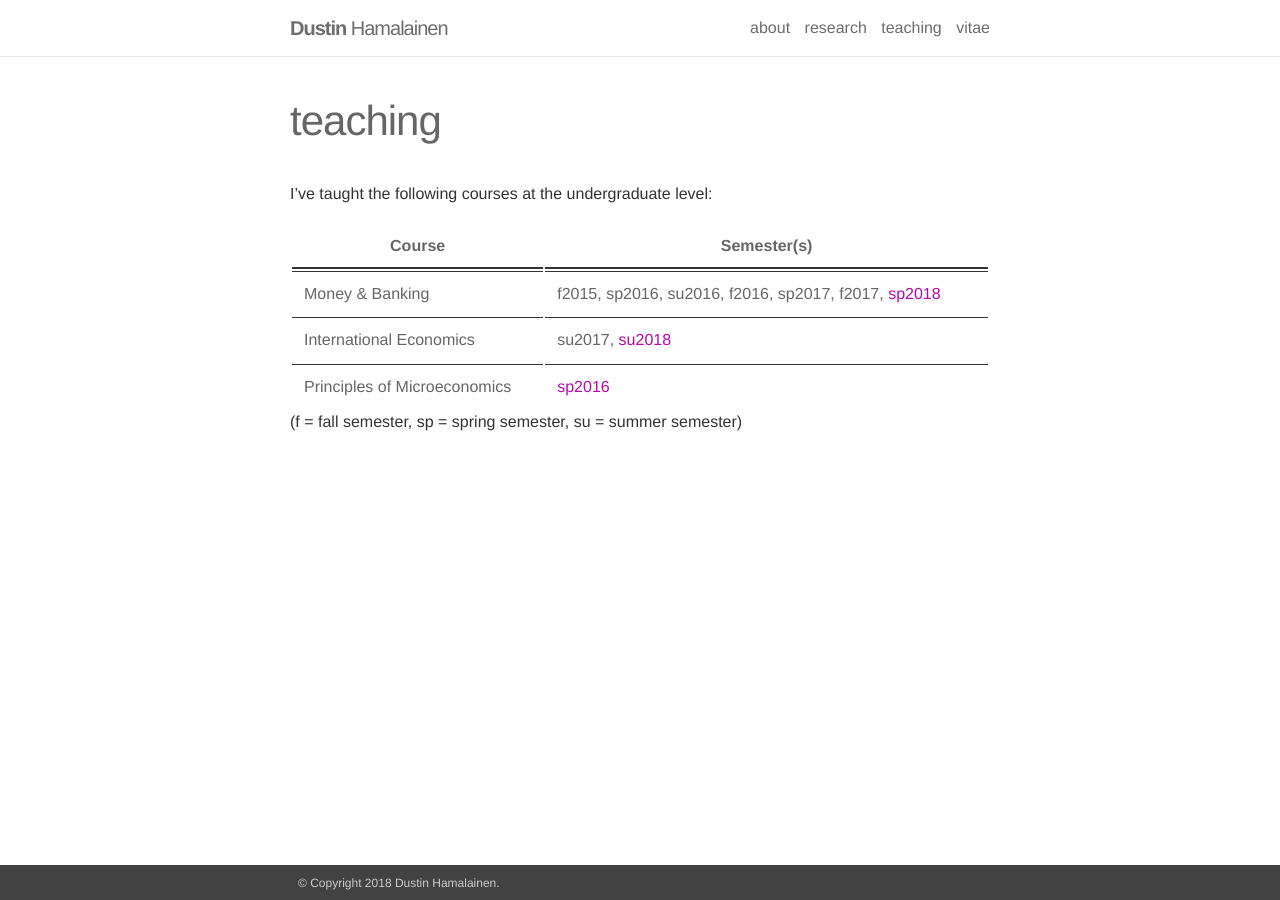
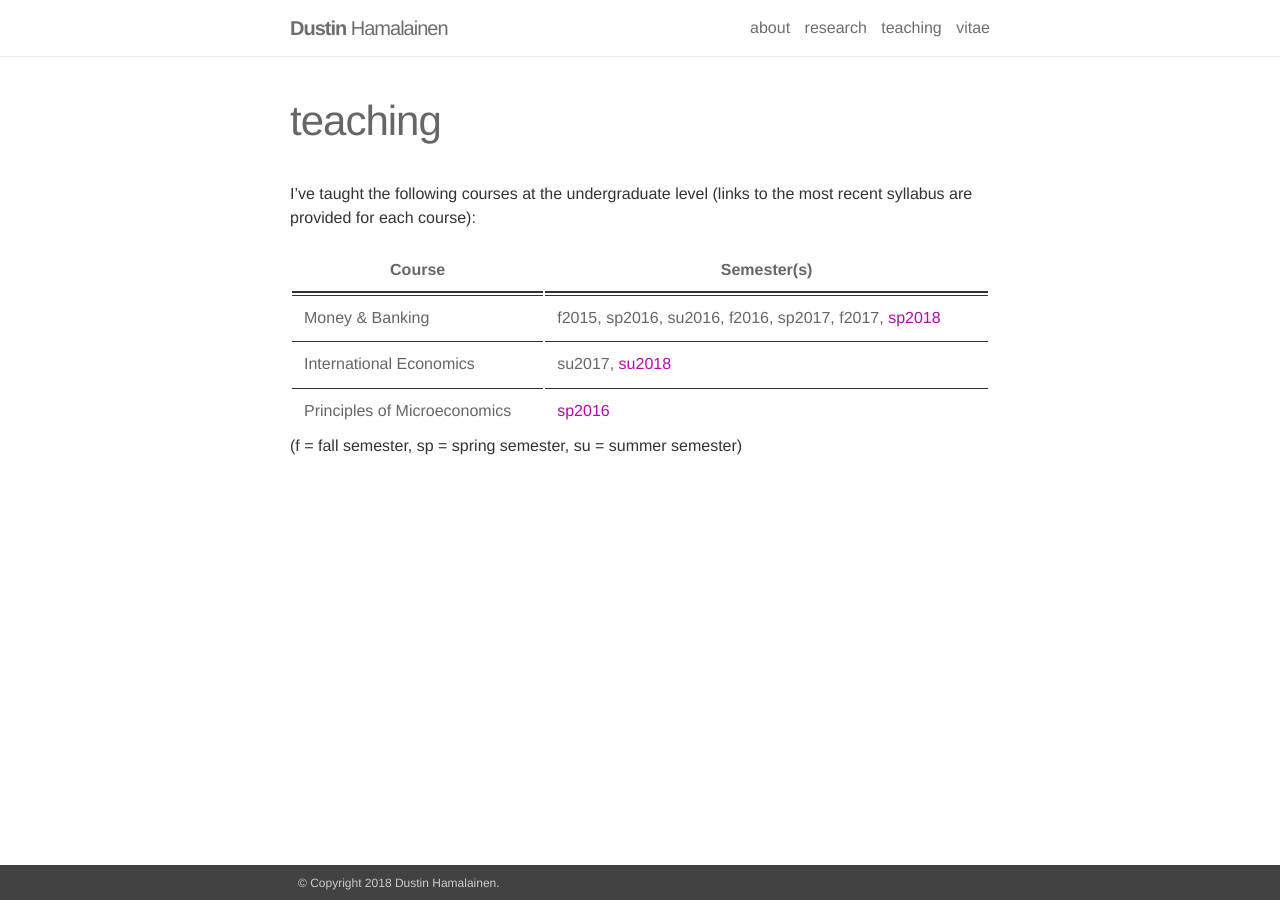
Before and after one commit to dustinhh/dustinhh.github.io, a Jekyll site: the page built from _pages/teaching.md, in a window 1280 px wide. Built offline with Jekyll 4.4.1, drawn with Linux system fonts in a browser that asks for light colours.

Commit message:
Update teaching.md

```diff
--- a/_pages/teaching.md
+++ b/_pages/teaching.md
@@ -5,7 +5,7 @@ title: teaching
 description:
 ---
 
-I've taught the following courses at the undergraduate level:
+I've taught the following courses at the undergraduate level (links to the most recent syllabus are provided for each course):
 
 | Course                        | Semester(s)                                         |
 |-------------------------------|-----------------------------------------------------|
```
